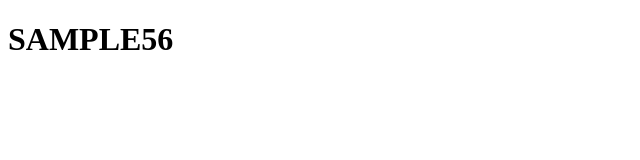
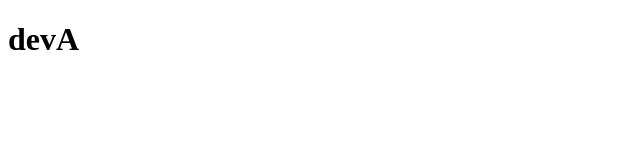
Before and after one commit to su-san0508/sample, a plain HTML site: page index.html in a window 1280 px wide. Shown: the whole page, without its empty margins (0-640 px from the left). Drawn offline with Linux system fonts and the light colour scheme.

Commit message:
developA

```diff
--- a/index.html
+++ b/index.html
@@ -3,7 +3,7 @@
 <html>
 
 <h1>
-SAMPLE56
+devA
 </h1>
 
 </html>
```
